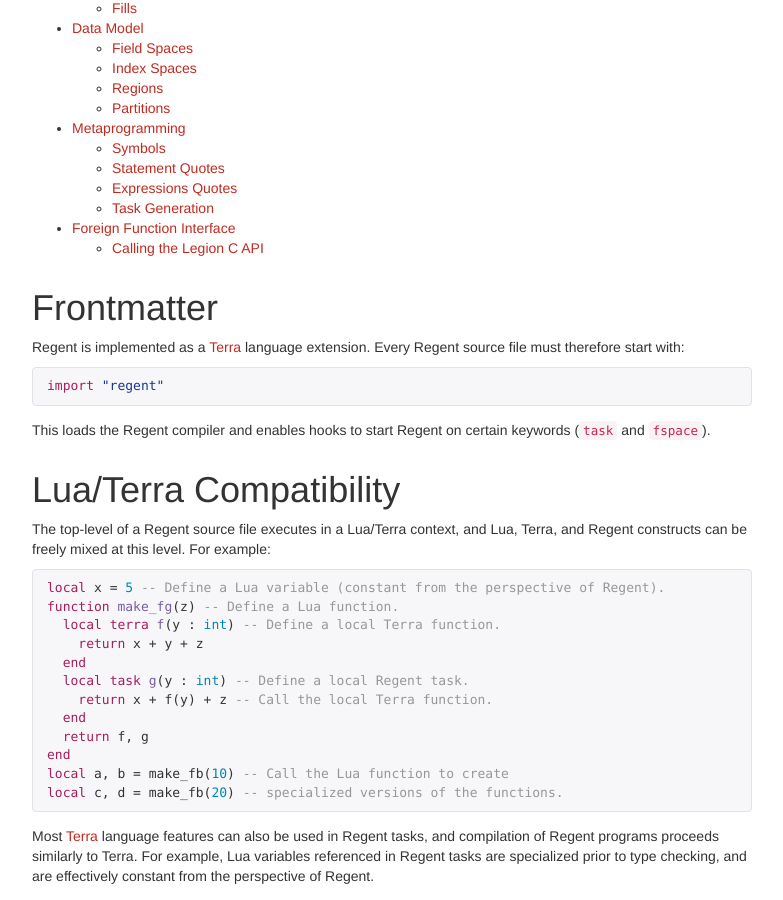
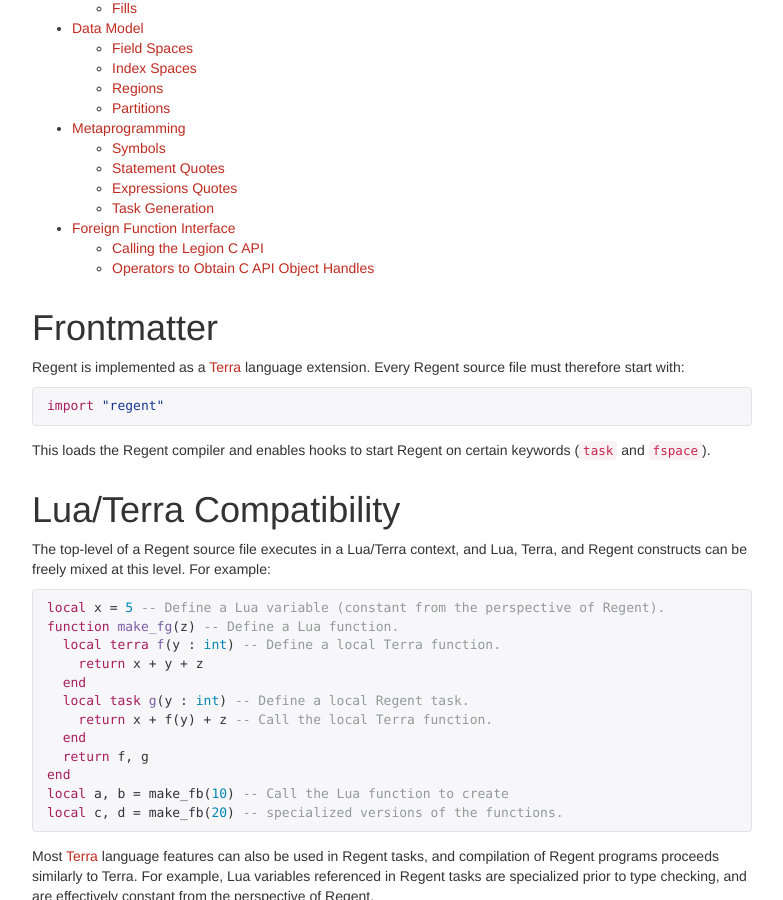
Before and after one commit to StanfordLegion/regent-lang.org, a Jekyll site: the page built from reference.md, in a window 1280 px wide and 900 px high, scrolled down 322 px. Shown: the whole window, without its empty margins (248-1031 px from the left). Built offline with Jekyll 4.4.1, drawn with Linux system fonts in a browser that asks for light colours; nearby versions of some CDN libraries.

Commit message:
Add TOC link.

```diff
--- a/reference.md
+++ b/reference.md
@@ -29,6 +29,7 @@
       * [Task Generation](#task-generation)
   * [Foreign Function Interface](#foreign-function-interface)
       * [Calling the Legion C API](#calling-the-legion-c-api)
+      * [Operators to Obtain C API Object Handles](#operators-to-obtain-c-api-object-handles)
 
 # Frontmatter
 
```
